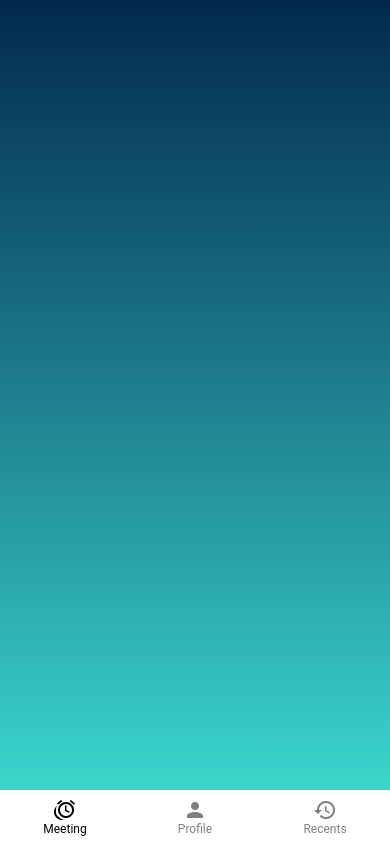
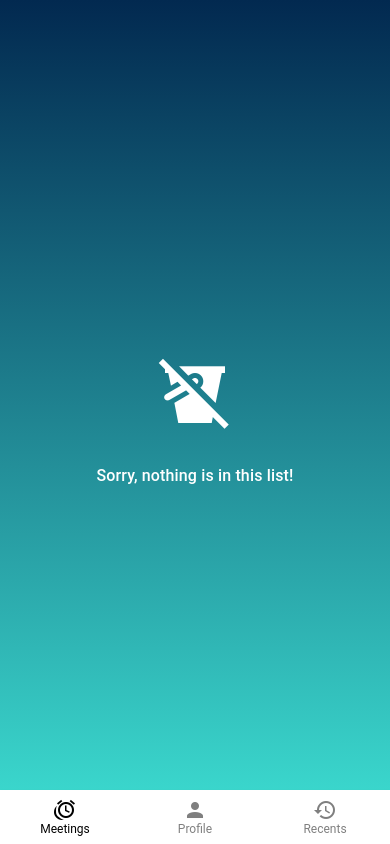
Before and after one commit to onifademola/conclave, a React Native app: screen / in a window 390 px wide. Built offline with nearby package versions, Linux system fonts and the light colour scheme.

Commit message:
added: empty-list, flat-list for meetings

```diff
--- a/src/common/AppButton.tsx
+++ b/src/common/AppButton.tsx
@@ -4,15 +4,15 @@ import { Button } from "react-native-paper";
 interface buttonProps {
   name: string,
   icon: string,
-  onPressAction: any,
+  onPressAction: Function,
   content: string
 }
 
 const AppButton = (props: buttonProps) => {
   const { name, icon, onPressAction, content } = props;
   return (
-    <Button icon="camera" mode="contained" onPress={() => console.log("Pressed")}>
-      Press me
+    <Button name={name} icon={icon} mode="contained" onPress={() => onPressAction()}>
+      {content}
     </Button>
   );
 };
--- /dev/null
+++ b/src/common/EmptyList.tsx
@@ -0,0 +1,36 @@
+import React from 'react';
+import { View, StyleSheet } from 'react-native';
+import { IconButton, Title } from "react-native-paper";
+import { fontSize } from '../styles/fonts';
+
+const EmptyList = () => {
+  return (
+    <View style={styles.container}>
+      <View style={styles.icon}>
+        <IconButton color="white" icon="pail-off" size={80} />
+      </View>
+      <Title style={styles.title}>Sorry, nothing is in this list!</Title>
+    </View>
+  );
+};
+
+const styles = StyleSheet.create({
+  container: {
+    flex: 1,
+    flexDirection: "column",
+    justifyContent: "center",
+    alignitems: "center",
+  },
+  title: {
+    textAlign: "center",
+    color: "white",
+    fontSize: fontSize.largeNormalText.fontSize,
+  },
+  icon: {
+    flexDirection: "row",
+    justifyContent: "center",
+    alignitems: "center",
+  },
+});
+
+export default EmptyList;
--- /dev/null
+++ b/src/common/ScreenHeader.tsx
@@ -0,0 +1,9 @@
+import React from "react";
+import { Caption } from "react-native-paper";
+
+const ScreenHeader = ({ title }) => {
+  console.log("title recieved: ", title);
+  return <Caption>{title}</Caption>;
+};
+
+export default ScreenHeader;
--- a/src/containers/home/view.tsx
+++ b/src/containers/home/view.tsx
@@ -8,7 +8,7 @@ import MyAttendancesContainer from "../myAttendances/index";
 const HomeView = () => {
   const [index, setIndex] = React.useState(0);
   const [routes] = React.useState([
-    { key: "meeting", title: "Meeting", icon: "alarm-multiple" },
+    { key: "meeting", title: "Meetings", icon: "alarm-multiple" },
     { key: "profile", title: "Profile", icon: "account" },
     { key: "recents", title: "Recents", icon: "history" },
   ]);
--- /dev/null
+++ b/src/containers/meeting/ItemComponent.tsx
@@ -0,0 +1,90 @@
+import React from 'react';
+import { View, StyleSheet } from 'react-native';
+import { Avatar, Card, IconButton, Title as Tit, Paragraph } from "react-native-paper";
+import AppButton from '../../common/AppButton';
+import { MARINE_FADED } from '../../styles/colors';
+
+interface Meeting {
+  id: string;
+  meetingName: string;
+  startDate: string;
+  endDate: string;
+  detail: string;
+  departmentId: string;
+  siteId: string;
+  createdBy: string;
+};
+
+const { Title, Actions, Content } = Card;
+
+const ItemComponent = ({ meeting }) => {
+  const {
+    id,
+    meetingName,
+    startDate,
+    endDate,
+    detail,
+    createdBy,
+    departmentId,
+    siteId
+  } = meeting;
+
+  if (!meeting) return null;
+
+  return (
+    <View style={styles.container}>
+      <Card style={styles.card}>
+        <Title
+          titleStyle={styles.title}
+          title={meetingName}
+          subtitleStyle={styles.content}
+          subtitle={`From: ${startDate} - To: ${endDate}`}
+          left={(props) => (
+            <IconButton
+              color="white"
+              icon="qrcode-scan"
+              size={30}
+              onPress={() => console.log("scan pressed")}
+            />
+          )}
+          right={(props) => (
+            <IconButton
+              {...props}
+              color="white"
+              // icon="arrow-right-drop-circle-outline"
+              icon="order-alphabetical-ascending"
+              size={35}
+              onPress={() => console.log("nav-to list pressed")}
+            />
+          )}
+        />
+        <Content>
+          <View>
+            <Tit style={styles.content}>{departmentId}</Tit>
+            <Paragraph style={styles.content}>{detail}</Paragraph>
+          </View>
+        </Content>
+      </Card>
+    </View>
+  );
+}
+
+const styles = StyleSheet.create({
+  container: {
+    paddingLeft: 25,
+    paddingRight: 25,
+    padding: 2,
+  },
+  card: {
+    backgroundColor: MARINE_FADED,
+  },
+  content: {
+    color: "white",
+  },
+  title: {
+    color: "white",
+    fontWeight: "bold",
+  },
+});
+
+export default ItemComponent
--- /dev/null
+++ b/src/containers/meeting/Meeting.tsx
@@ -0,0 +1,54 @@
+import React from 'react';
+import { SafeAreaView, View, FlatList, StyleSheet, TouchableOpacity, Image } from 'react-native';
+import { IconButton } from 'react-native-paper';
+import ItemComponent from './ItemComponent';
+import EmptyList from '../../common/EmptyList';
+
+import { meetings } from '../../mock/data';
+
+const Meeting = () => {
+  const meetingsList = null;
+  const renderItem = ({ item }) => {
+    return <ItemComponent meeting={item} />;
+  };
+
+  if (!meetingsList) return <EmptyList />;
+  return (
+    <SafeAreaView style={styles.container}>
+      <FlatList
+        data={meetingsList}
+        renderItem={renderItem}
+        keyExtractor={(item) => item.id}
+      />
+      <TouchableOpacity
+        activeOpacity={0.7}
+        onPress={() => console.log('Tochable touched!')}
+        style={styles.icon}
+      >
+        <IconButton
+          color="white"
+          icon="plus-circle"
+          size={70}
+          onPress={() => console.log("add button pressed")}
+        />
+      </TouchableOpacity>
+    </SafeAreaView>
+  );
+}
+
+const styles = StyleSheet.create({
+  container: {
+    // flex: 1,
+  },
+  icon: {
+    position: "absolute",
+    width: 50,
+    height: 50,
+    alignItems: "center",
+    justifyContent: "center",
+    right: 30,
+    bottom: 30,
+  },
+});
+
+export default Meeting
--- a/src/containers/meeting/view.tsx
+++ b/src/containers/meeting/view.tsx
@@ -1,15 +1,18 @@
 import * as React from "react";
 import { LinearGradient } from "expo-linear-gradient";
+import Meeting from "./Meeting";
 
 import commonStyles from "../../styles/common";
-import { MARINE, AQUA_MARINE } from "../../styles/colors";
+import { LINEAR_GRADIENT_COLORS } from "../../styles/colors";
 
 const MeetingView = () => {
   return (
     <LinearGradient
-      colors={[MARINE, AQUA_MARINE]}
+      colors={LINEAR_GRADIENT_COLORS}
       style={commonStyles.viewContainer}
-    ></LinearGradient>
+    >
+      <Meeting />
+    </LinearGradient>
   );
 };
 
--- a/src/containers/myAttendances/view.tsx
+++ b/src/containers/myAttendances/view.tsx
@@ -1,13 +1,13 @@
 import * as React from "react";
 import { LinearGradient } from "expo-linear-gradient";
-import { MARINE, AQUA_MARINE } from "../../styles/colors";
+import { LINEAR_GRADIENT_COLORS } from "../../styles/colors";
 import commonStyles from "../../styles/common";
 import Attendances from "./Attendances";
 
 const MyAttendancesView = () => {
   return (
     <LinearGradient
-      colors={[MARINE, AQUA_MARINE]}
+      colors={LINEAR_GRADIENT_COLORS}
       style={commonStyles.viewContainer}
     >
       <Attendances />
--- a/src/containers/profile/Header.tsx
+++ b/src/containers/profile/Header.tsx
@@ -4,11 +4,15 @@ import { Title } from "react-native-paper";
 import { DEVICE_HEIGHT } from "../../constants/device-dimensions";
 import AppButton from "../../common/AppButton";
 
+const onBtnPressed = () => {
+  console.log('BTN pressed');
+}
+
 const Header = () => {
   return (
     <View style={styles.container}>
       <Title style={{ color: "white" }}>Header</Title>
-      <AppButton />
+      <AppButton icon="camera" name="checkin" content="Check In" onPressAction={onBtnPressed}/>
     </View>
   );
 };
--- a/src/containers/profile/view.tsx
+++ b/src/containers/profile/view.tsx
@@ -2,15 +2,17 @@ import * as React from 'react';
 import { LinearGradient } from "expo-linear-gradient";
 import Header from './Header';
 import Content from './Content';
-import { MARINE, AQUA_MARINE } from '../../styles/colors';
+import { LINEAR_GRADIENT_COLORS } from "../../styles/colors";
 import commonStyles from '../../styles/common';
+import ScreenHeader from '../../common/ScreenHeader';
 
 const ProfileView = () => {
   return (
     <LinearGradient
-      colors={[MARINE, AQUA_MARINE]}
+      colors={LINEAR_GRADIENT_COLORS}
       style={commonStyles.viewContainer}
     >
+      <ScreenHeader title="Profile" />
       <Header />
       <Content />
     </LinearGradient>
--- a/src/styles/colors.ts
+++ b/src/styles/colors.ts
@@ -8,3 +8,4 @@ export const NODE_FILL = '#465dba';
 export const WHITE_FADED = 'rgba(255, 255, 255, 0.4)';
 export const MARINE_FADED = 'rgba(2, 41, 80, 0.9)';
 export const NODE_GRAPH_FILL = 'rgba(70, 93, 186, 0.5)';
+export const LINEAR_GRADIENT_COLORS = [MARINE, AQUA_MARINE];
--- a/src/styles/common.tsx
+++ b/src/styles/common.tsx
@@ -5,6 +5,7 @@ const commonStyles = StyleSheet.create({
     flex: 1,
     flexDirection: "column",
     justifyContent: "flex-end",
+    paddingTop: 30,
   },
 });
 
```
Also changed, not shown: assets/conclave.svg (added), assets/favicon.png.
